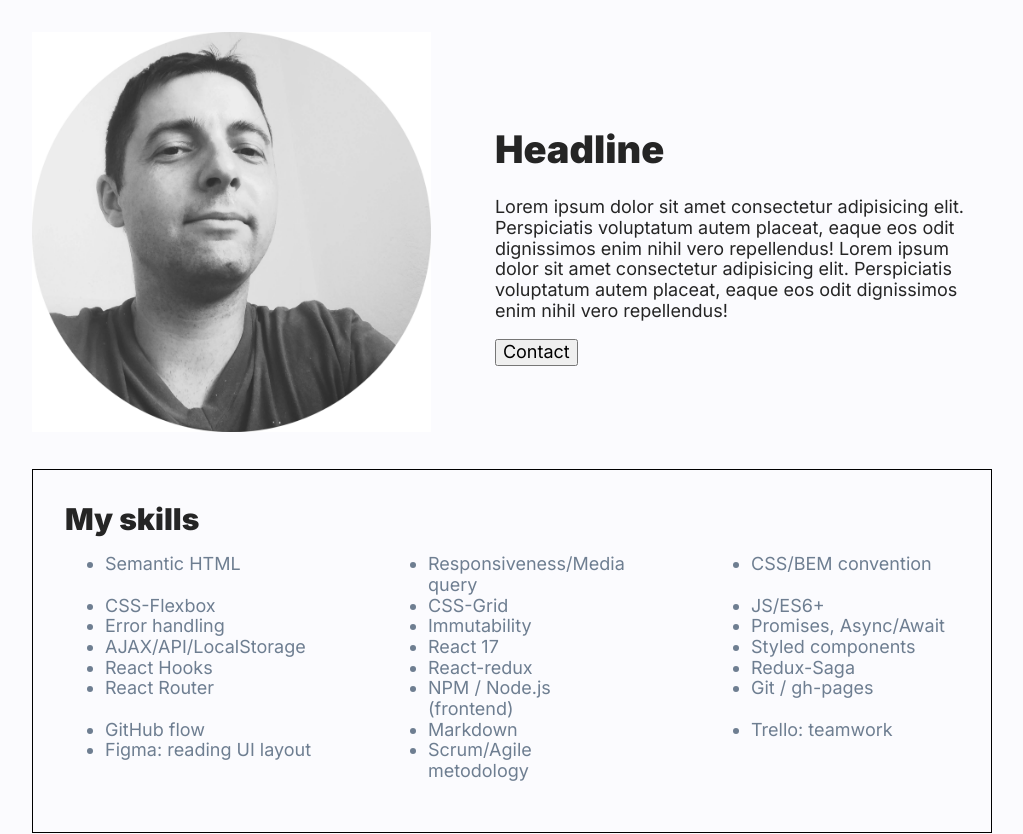
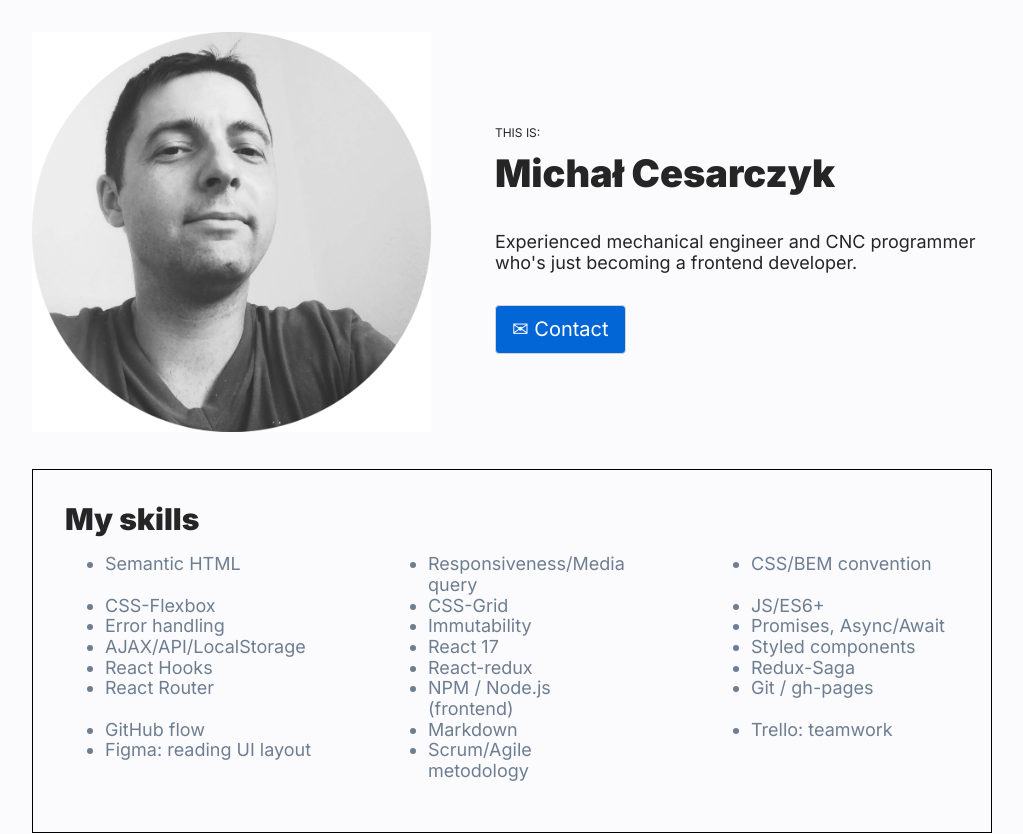
Before and after one commit to MCesarczyk/personal-homepage, a React (Create React App) app: page / in a window 1280 px wide. Shown: the top 834 px of the page, without its empty margins (128-1151 px from the left). Built offline with nearby package versions, Linux system fonts and the light colour scheme.

Commit message:
Header content added, styles changed

```diff
--- a/src/App.js
+++ b/src/App.js
@@ -8,9 +8,7 @@ import goals from "./goals"
 function App() {
   return (
     <>
-      <Header
-        title={"Headline"}
-      />
+      <Header />
       <Tile
         title={"My skills"}
         elements={skills}
--- a/src/Header/index.js
+++ b/src/Header/index.js
@@ -1,19 +1,20 @@
-import { HeaderContainer, HeaderTitle } from "./styled";
+import { HeaderButton, HeaderCaption, HeaderContainer, HeaderParagraph, HeaderTitle } from "./styled";
 import photo from "../portrait.jpg";
 
-const Header = ({ title }) => (
+const Header = () => (
     <HeaderContainer>
         <div>
             <img src={photo} alt="portrait" height="400px" />
         </div>
         <div>
-            <HeaderTitle>{title}</HeaderTitle>
-            <p>
-            Lorem ipsum dolor sit amet consectetur adipisicing elit. Perspiciatis voluptatum autem placeat, eaque eos odit dignissimos enim nihil vero repellendus! Lorem ipsum dolor sit amet consectetur adipisicing elit. Perspiciatis voluptatum autem placeat, eaque eos odit dignissimos enim nihil vero repellendus!
-            </p>
-            <button>
-                Contact
-            </button>
+            <HeaderCaption>THIS IS:</HeaderCaption>
+            <HeaderTitle>Michał Cesarczyk</HeaderTitle>
+            <HeaderParagraph>
+                Experienced mechanical engineer and CNC programmer who's just becoming a frontend developer.
+            </HeaderParagraph>
+            <HeaderButton>
+                ✉ Contact
+            </HeaderButton>
         </div>
     </HeaderContainer>
 );
--- a/src/Header/styled.js
+++ b/src/Header/styled.js
@@ -11,4 +11,23 @@ export const HeaderTitle = styled.h1`
     display: block;
     font-size: 38px;
     text-align: left;
+    margin-top: 12px;
+    margin-bottom: 36px;
 `;
+
+export const HeaderCaption = styled.p`
+    font-size: 12px;
+`;
+
+export const HeaderParagraph = styled.p`
+    margin-bottom: 32px;
+`;
+
+export const HeaderButton = styled.button`
+    font-size: 20px;
+    padding: 12px 16px;
+    border-radius: 4px;
+    color: ${({theme})=>theme.color.elementColor};
+    background-color: ${({theme})=>theme.color.elementBackground};
+    border: 1px solid ${({theme})=>theme.color.elementBorder};
+`;
```
